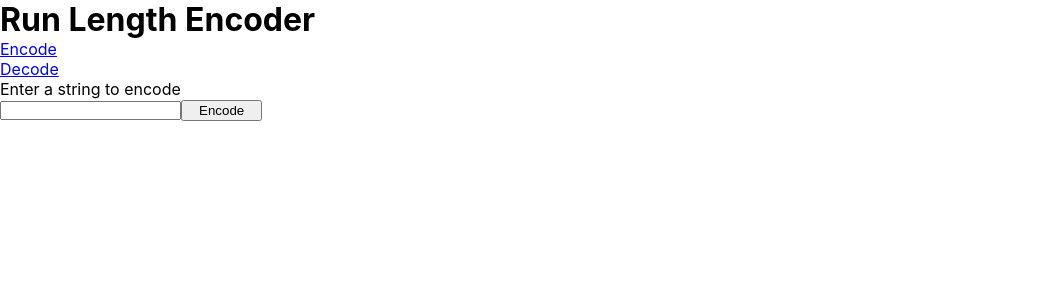
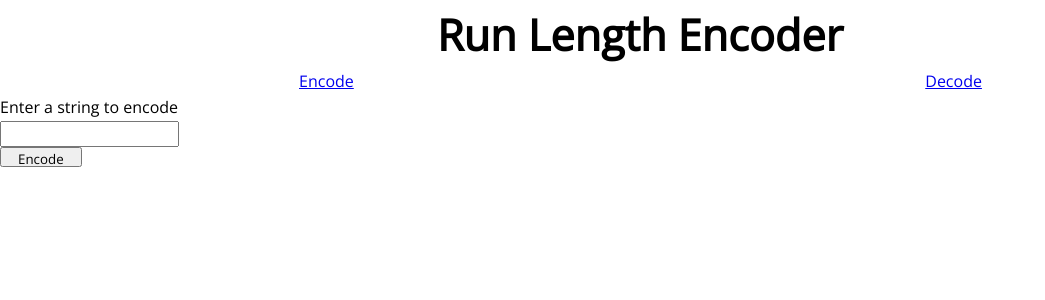
Before and after one commit to Aydivv/RLE, a React (Create React App) app in the folder rle/: page / in a window 1280 px wide. Shown: the top 300 px of the page, without its empty margins (0-1045 px from the left). Built offline with nearby package versions, Linux system fonts and the light colour scheme.

Commit message:
Navbar functionality added.
Navbar links to both pages and shows encoding result

```diff
--- a/rle/public/index.html
+++ b/rle/public/index.html
@@ -3,6 +3,12 @@
   <head>
     <meta charset="utf-8" />
     <link rel="icon" href="%PUBLIC_URL%/favicon.ico" />
+    <link rel="preconnect" href="https://fonts.googleapis.com" />
+    <link rel="preconnect" href="https://fonts.gstatic.com" crossorigin />
+    <link
+      href="https://fonts.googleapis.com/css2?family=Open+Sans:wght@300&family=Roboto+Serif:wght@100&display=swap"
+      rel="stylesheet"
+    />
     <meta name="viewport" content="width=device-width, initial-scale=1" />
     <meta name="theme-color" content="#000000" />
     <meta
--- a/rle/src/Encode.js
+++ b/rle/src/Encode.js
@@ -5,13 +5,13 @@ import { encoder } from "./logic";
 function Encode() {
     const [string, setString] = useState("");
     const [output, setOutput] = useState("");
+    const [caseToggle, setCaseToggle] = useState(true)
 
     const encode = e => {
         e.preventDefault()
 
         let input = string.replace(/\s+/g,' ')
-        console.log(input)
-        setOutput(encoder(input))
+        setOutput(encoder(input,caseToggle))
     }
   return (
     <div className="encode__container">
--- a/rle/src/Header.js
+++ b/rle/src/Header.js
@@ -9,16 +9,17 @@ function Header() {
         <h1 className="header__title"> Run Length Encoder </h1>
       </div>
       <div className="header__navbar">
-        <Link to="/encode">
-          <div className="header__item">
+        <div className="header__item">
+          <Link to="/encode">
             <span className="header__itemText"> Encode </span>
-          </div>
-        </Link>
-        <Link to="/decode">
-          <div className="header__item">
+          </Link>
+        </div>
+
+        <div className="header__item">
+          <Link to="/decode">
             <span className="header__itemText"> Decode </span>
-          </div>
-        </Link>
+          </Link>
+        </div>
       </div>
     </div>
   );
--- a/rle/src/css/App.css
+++ b/rle/src/css/App.css
@@ -1,3 +1,11 @@
+*,
+*::before,
+*::after {
+  box-sizing: border-box;
+  font-family: 'Open Sans', sans-serif;
+  line-height: 1.6;
+}
+
 * {
   margin: 0;
   padding: 0;
--- a/rle/src/css/Encode.css
+++ b/rle/src/css/Encode.css
@@ -2,4 +2,5 @@
     padding-left: 1rem;
     padding-right: 1rem;
     height: 1.3rem;
+    display: block;
 }
--- a/rle/src/css/Header.css
+++ b/rle/src/css/Header.css
@@ -0,0 +1,23 @@
+.header__container, .header__navbar{
+    width: 100%;
+    display: flex;
+    justify-content: center;
+}
+
+.header__title{
+    font-size: 2.7rem;
+    margin: 0 auto;
+    width: 85%;
+    text-align: center;
+}
+
+.header__item{
+    width: 49%;
+    display: flex;
+    justify-content: center;
+}
+
+.header__itemText{
+    text-align: center;
+    display: inline;
+}
--- a/rle/src/logic.js
+++ b/rle/src/logic.js
@@ -14,9 +14,12 @@ return (isAlpha(c) || isDigit(c));
 }
 
 
-export function encoder(s){
+export function encoder(s, cs){
     if (s==""){
         return s
+    }
+    if (!cs){
+        s = s.toLowerCase();
     }
     let result = "";
     let count = 1
```
Also changed, not shown: rle/src/setupTests.js (deleted, +0 -5 lines), rle/src/logo.svg (deleted), 1 other file (tests, documents, lock files or other folders).
